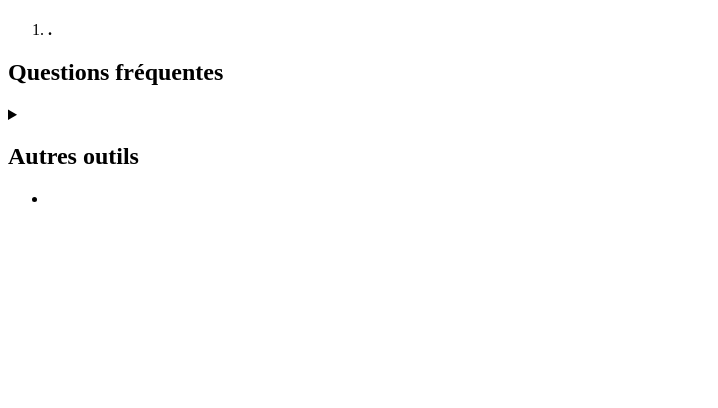
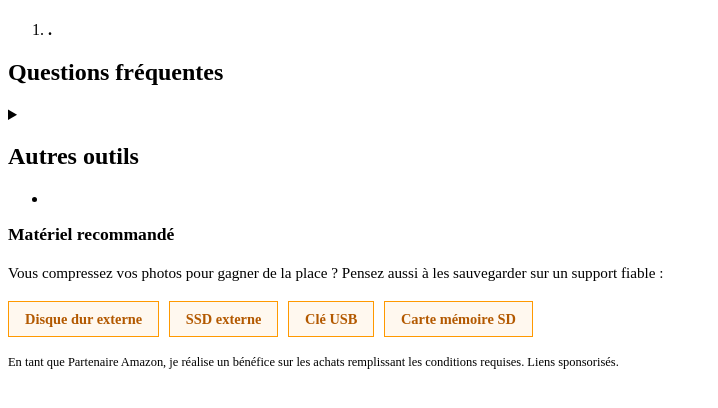
Before and after one commit to THE-KIPDEV/compresser-image.fr, a PHP site: template views/seo/landing.php in a window 1280 px wide. Shown: the part 102-510 px from the top of the page, without its empty margins (0-718 px from the left). Run offline with PHP 8.4, Linux system fonts and the light colour scheme; the template is opened without the code that fills it: most values are stand-ins (such as "Sample title", 1, 10 or a date in 2020); data that the repository does not hold is empty.

Commit message:
feat: ajout encart affiliation Amazon sur les pages SEO
Encart contextuel "Matériel recommandé" en bas du contenu des pages SEO
(landing.php) avec 4 liens de recherche Amazon (disque dur externe, SSD
externe, clé USB, carte mémoire SD) taggés yohannleskits-21, mention
légale Partenaire Amazon, design assorti (variables CSS du site + orange
Amazon pour les CTA), sans image ni prix.

Co-Authored-By: Claude Opus 4.8 (1M context) <noreply@anthropic.com>

```diff
--- a/views/seo/landing.php
+++ b/views/seo/landing.php
@@ -48,6 +48,19 @@
                 <?php endforeach; ?>
             </ul>
         <?php endif; ?>
+
+        <!-- Encart affiliation Amazon -->
+        <aside style="margin-top:var(--space-2xl);padding:var(--space-lg);background:var(--bg);border:1px solid var(--border);border-radius:var(--radius-lg);box-shadow:var(--shadow-sm);">
+            <h2 style="font-size:1.1rem;margin-bottom:.4rem;">Matériel recommandé</h2>
+            <p style="color:var(--text-secondary);line-height:1.6;margin-bottom:1rem;font-size:.95rem;">Vous compressez vos photos pour gagner de la place ? Pensez aussi à les sauvegarder sur un support fiable :</p>
+            <div style="display:flex;flex-wrap:wrap;gap:.6rem;margin-bottom:1rem;">
+                <a href="https://www.amazon.fr/s?k=disque+dur+externe&tag=yohannleskits-21" target="_blank" rel="sponsored nofollow noopener" style="display:inline-block;padding:.55rem 1rem;border:1px solid #FF9900;color:#b35900;border-radius:var(--radius-full);font-weight:600;font-size:.9rem;text-decoration:none;background:#fff8ef;">Disque dur externe</a>
+                <a href="https://www.amazon.fr/s?k=SSD+externe&tag=yohannleskits-21" target="_blank" rel="sponsored nofollow noopener" style="display:inline-block;padding:.55rem 1rem;border:1px solid #FF9900;color:#b35900;border-radius:var(--radius-full);font-weight:600;font-size:.9rem;text-decoration:none;background:#fff8ef;">SSD externe</a>
+                <a href="https://www.amazon.fr/s?k=cle+USB&tag=yohannleskits-21" target="_blank" rel="sponsored nofollow noopener" style="display:inline-block;padding:.55rem 1rem;border:1px solid #FF9900;color:#b35900;border-radius:var(--radius-full);font-weight:600;font-size:.9rem;text-decoration:none;background:#fff8ef;">Clé USB</a>
+                <a href="https://www.amazon.fr/s?k=carte+memoire+SD&tag=yohannleskits-21" target="_blank" rel="sponsored nofollow noopener" style="display:inline-block;padding:.55rem 1rem;border:1px solid #FF9900;color:#b35900;border-radius:var(--radius-full);font-weight:600;font-size:.9rem;text-decoration:none;background:#fff8ef;">Carte mémoire SD</a>
+            </div>
+            <p style="color:var(--text-muted);font-size:.78rem;line-height:1.5;margin:0;">En tant que Partenaire Amazon, je réalise un bénéfice sur les achats remplissant les conditions requises. Liens sponsorisés.</p>
+        </aside>
     </div>
 </section>
 
```
